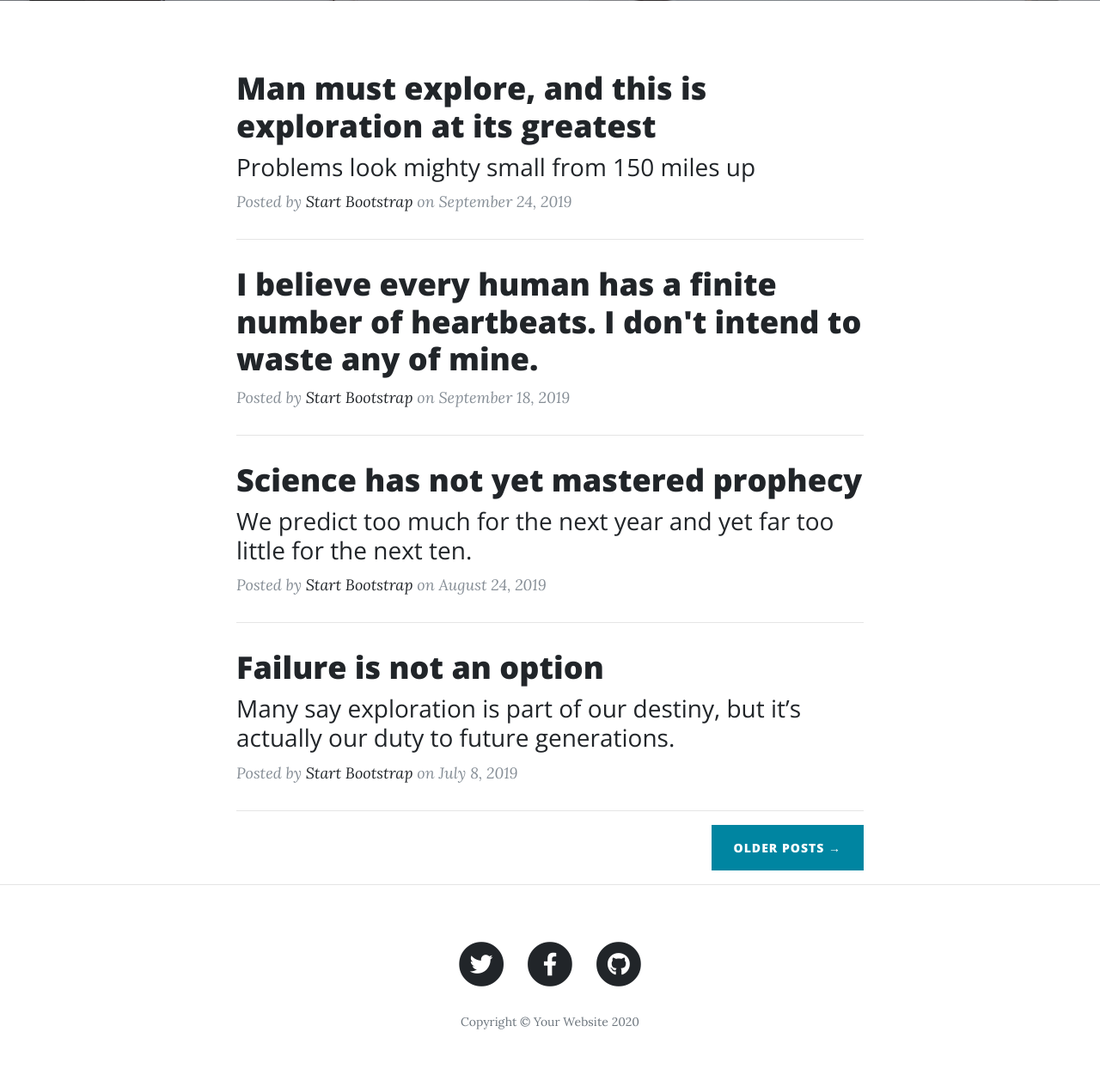
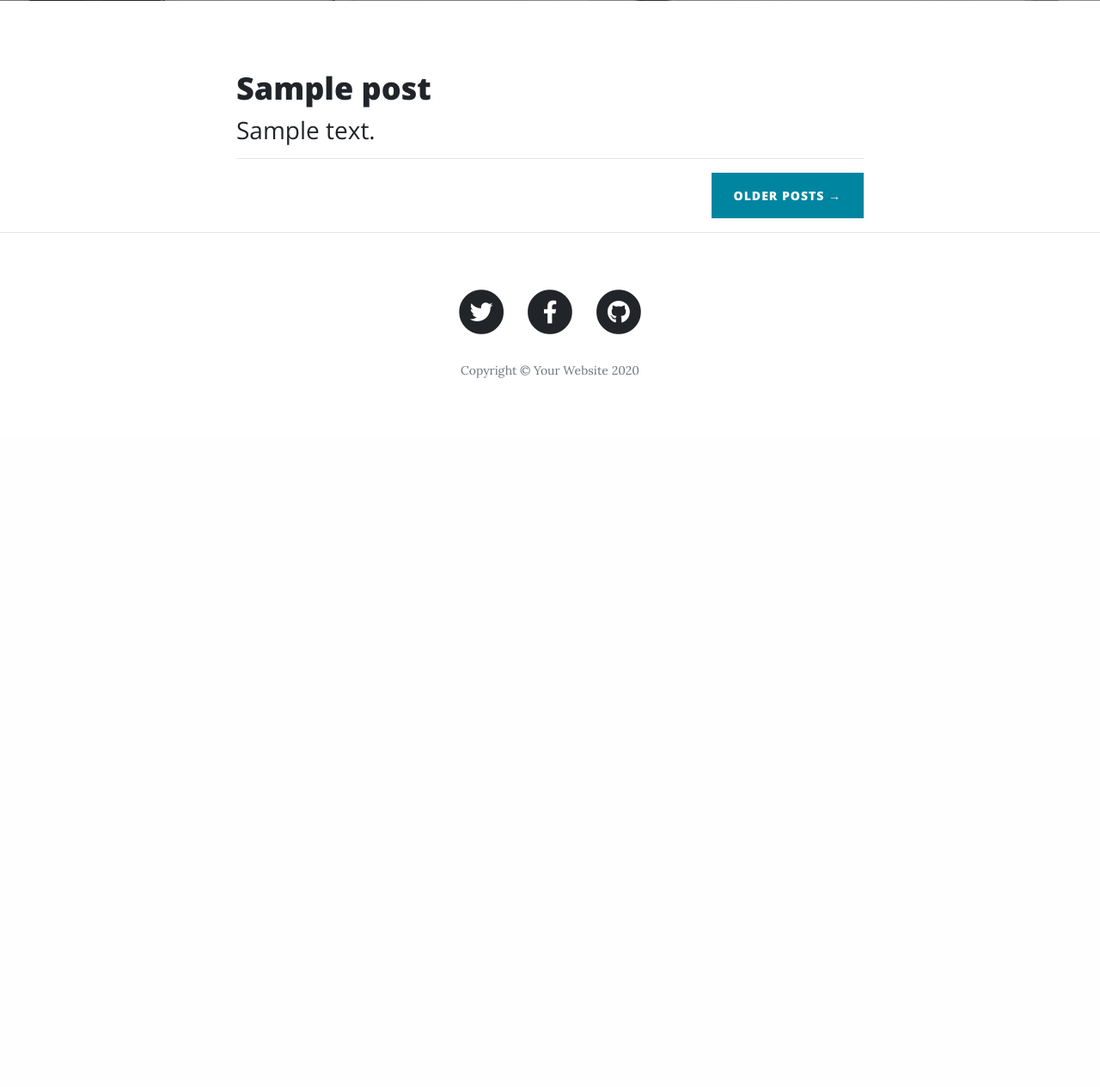
Before and after one commit to tubaAdgzl/Clean-Blog, a Node server app: page / in a window 1280 px wide. Shown: the part 531-1796 px from the top of the page at 86% size. After the commit the page ends 971 px from the top, so only its background shows below. Run offline with Node 20, Linux system fonts and the light colour scheme; tables that the repository leaves empty hold one stand-in row (values such as "Sample post"); some libraries are stand-ins or nearby versions.

Commit message:
Models added

```diff
--- a/app.js
+++ b/app.js
@@ -1,6 +1,7 @@
 const express = require('express');
 const ejs = require('ejs');
 const path = require('path');
+const Post = require('./models/Post');
 
 const app = express();
 
@@ -8,8 +9,11 @@ app.set("view engine","ejs")
 
 app.use(express.static("public"))
 
-app.get("/",(req,res) =>{
-    res.render("index")
+app.get("/", async (req,res) =>{
+    const posts = await Post.find({})
+    res.render("index",{
+        posts
+    });
 })
 
 app.get("/about",(req,res) =>{
@@ -20,6 +24,11 @@ app.get("/add",(req,res) =>{
     res.render("add_post")
 })
 
+app.post('/posts', async (req,res) =>{
+    await Post.create(req.body)
+    res.redirect('/')
+})
+
 const PORT = 3000;
 
 app.listen(PORT,() =>{
--- a/package.json
+++ b/package.json
@@ -19,7 +19,8 @@
   "homepage": "https://github.com/tubaAdgzl/Clean-Blog#readme",
   "dependencies": {
     "ejs": "^3.1.6",
-    "express": "^4.17.1"
+    "express": "^4.17.1",
+    "mongoose": "^5.13.5"
   },
   "devDependencies": {
     "nodemon": "^2.0.12"
--- a/views/add_post.ejs
+++ b/views/add_post.ejs
@@ -23,18 +23,18 @@
   <div class="container">
     <div class="row">
       <div class="col-lg-8 col-md-10 mx-auto">
-        <form novalidate>
+        <form method="POST" action="/posts" >
           <div class="control-group">
             <div class="form-group floating-label-form-group controls">
               <label>Post Title</label>
-              <input type="text" class="form-control" placeholder="Name" id="name" required data-validation-required-message="Please enter your name.">
+              <input type="text" class="form-control" placeholder="Post Title" id="title" required data-validation-required-message="Please enter post title...">
               <p class="help-block text-danger"></p>
             </div>
           </div>
           <div class="control-group">
             <div class="form-group floating-label-form-group controls">
               <label>Post Detail</label>
-              <textarea rows="5" class="form-control" placeholder="Message" id="message" required data-validation-required-message="Please enter a message."></textarea>
+              <textarea rows="5" class="form-control" placeholder="Post Detail" id="detail" required data-validation-required-message="Please enter post detail."></textarea>
               <p class="help-block text-danger"></p>
             </div>
           </div>
--- a/views/index.ejs
+++ b/views/index.ejs
@@ -22,60 +22,21 @@
   <!-- Main Content -->
   <div class="container">
     <div class="row">
+      <% for (let i=0; i < posts.length; i++) { %>
         <div class="col-lg-8 col-md-10 mx-auto">
           <div class="post-preview">
             <a href="post.html">
               <h2 class="post-title">
-              Man must explore, and this is exploration at its greatest
+                <%= posts[i].title %>
               </h2>
               <h3 class="post-subtitle">
-              Problems look mighty small from 150 miles up
+                <%= posts[i].detail %>
               </h3>
             </a>
-          <p class="post-meta">Posted by
-            <a href="#">Start Bootstrap</a>
-            on September 24, 2019</p>
+
           </div>
           <hr>
-        <div class="post-preview">
-          <a href="post.html">
-            <h2 class="post-title">
-              I believe every human has a finite number of heartbeats. I don't intend to waste any of mine.
-            </h2>
-          </a>
-          <p class="post-meta">Posted by
-            <a href="#">Start Bootstrap</a>
-            on September 18, 2019</p>
-        </div>
-        <hr>
-        <div class="post-preview">
-          <a href="post.html">
-            <h2 class="post-title">
-              Science has not yet mastered prophecy
-            </h2>
-            <h3 class="post-subtitle">
-              We predict too much for the next year and yet far too little for the next ten.
-            </h3>
-          </a>
-          <p class="post-meta">Posted by
-            <a href="#">Start Bootstrap</a>
-            on August 24, 2019</p>
-        </div>
-        <hr>
-        <div class="post-preview">
-          <a href="post.html">
-            <h2 class="post-title">
-              Failure is not an option
-            </h2>
-            <h3 class="post-subtitle">
-              Many say exploration is part of our destiny, but it’s actually our duty to future generations.
-            </h3>
-          </a>
-          <p class="post-meta">Posted by
-            <a href="#">Start Bootstrap</a>
-            on July 8, 2019</p>
-        </div>
-        <hr>
+        <%  } %>
         <!-- Pager -->
         <div class="clearfix">
           <a class="btn btn-primary float-right" href="#">Older Posts &rarr;</a>
```
Also changed, not shown: models/Post.js (added, +20 -0 lines), 1 other file. Lines whose indentation alone changed are shown as unchanged.
